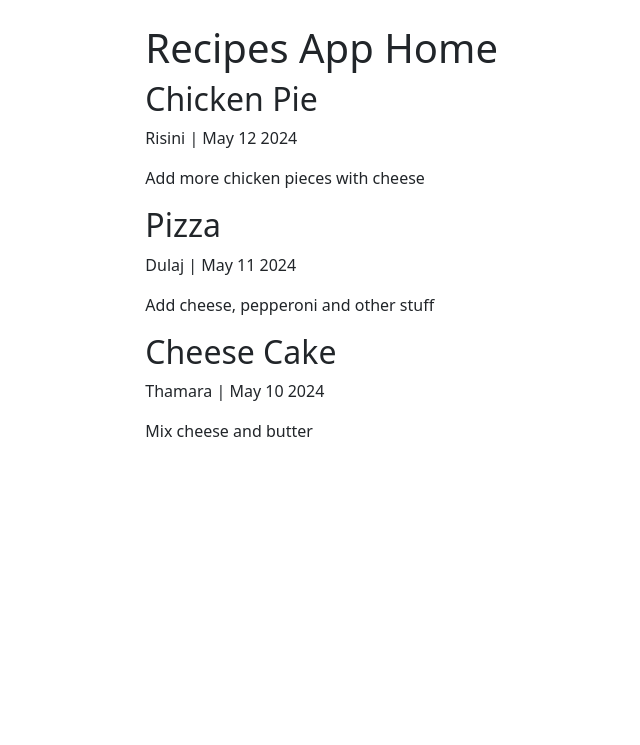
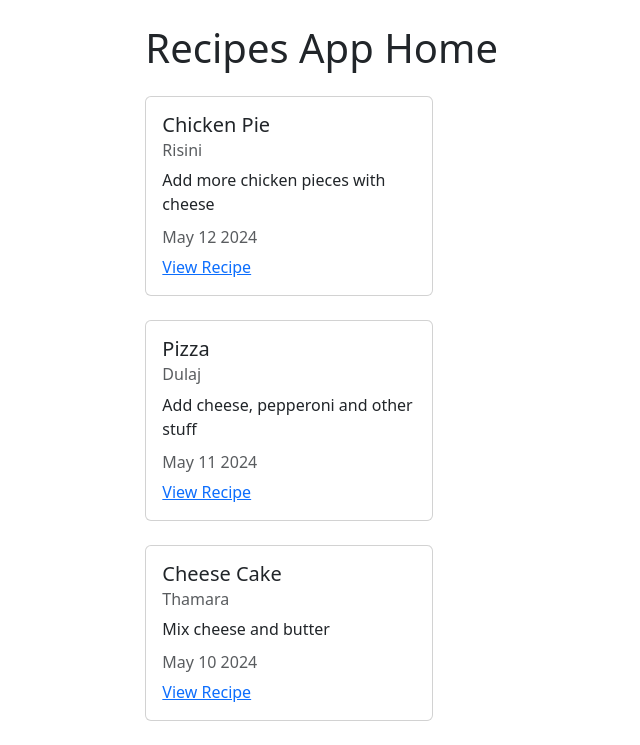
Before and after one commit to Rizz-33/recipe-app, a Django app: page / in a window 1280 px wide. Shown: the part 56-801 px from the top of the page, without its empty margins (80-720 px from the left). Before the commit the page ends 493 px from the top, so only its background shows below. Run offline with Django 3.2, Linux system fonts and the light colour scheme.

Commit message:
refactor: Home with cards

```diff
--- a/recipes/templates/recipes/home.html
+++ b/recipes/templates/recipes/home.html
@@ -3,7 +3,15 @@
 {% block content %}
 <h1>Recipes App Home</h1>
 {% for recipe in recipes %}
-<h2>{{ recipe.title }}</h2>
-<p>{{ recipe.author }} | {{ recipe.date_posted }}</p>
-<p>{{ recipe.direction }}</p>
+<div class="card my-4" style="width: 18rem">
+  <div class="card-body">
+    <h5 class="card-title">{{ recipe.title }}</h5>
+    <h6 class="card-subtitle mb-2 text-body-secondary">{{ recipe.author }}</h6>
+    <p class="card-text">{{ recipe.direction }}</p>
+    <h6 class="card-subtitle mb-2 text-body-secondary">
+      {{ recipe.date_posted }}
+    </h6>
+    <a href="#" class="card-link">View Recipe</a>
+  </div>
+</div>
 {% endfor %} {% endblock content %}
```
